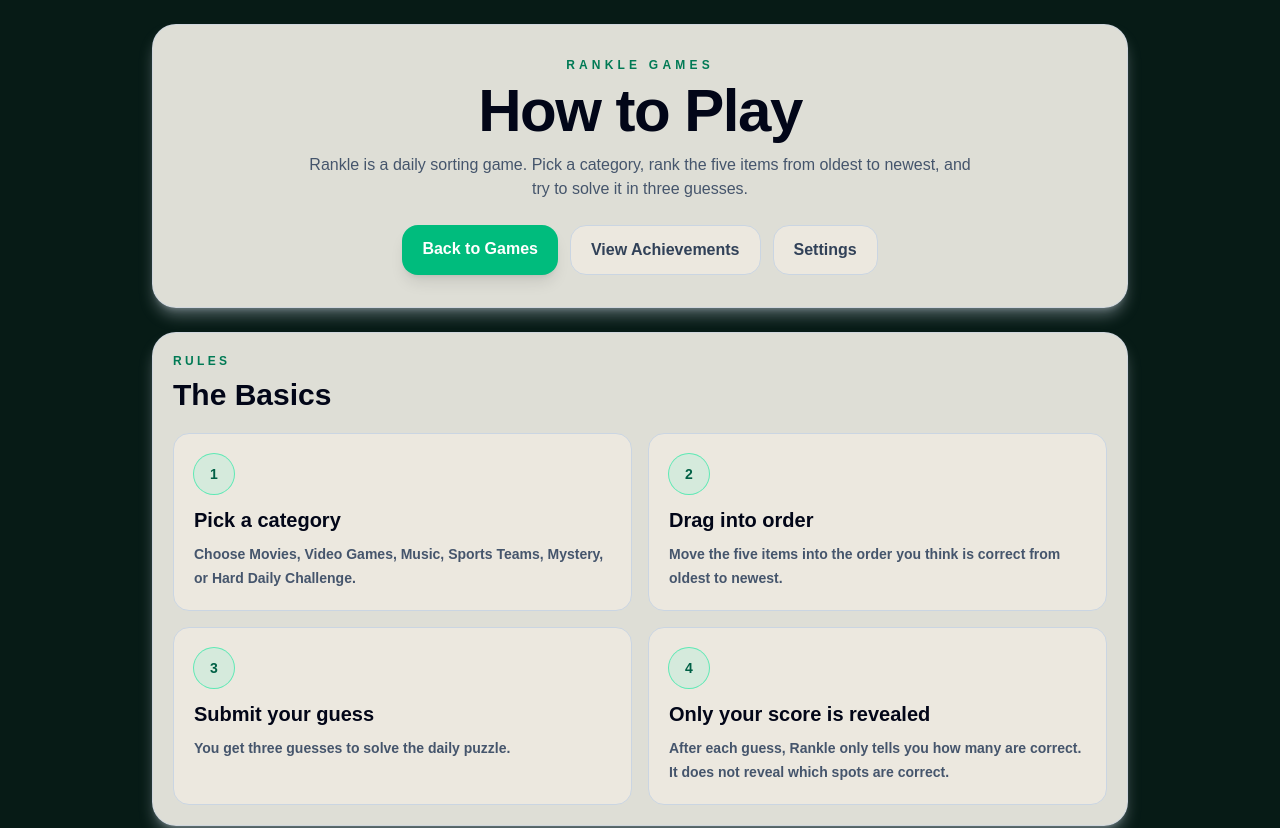
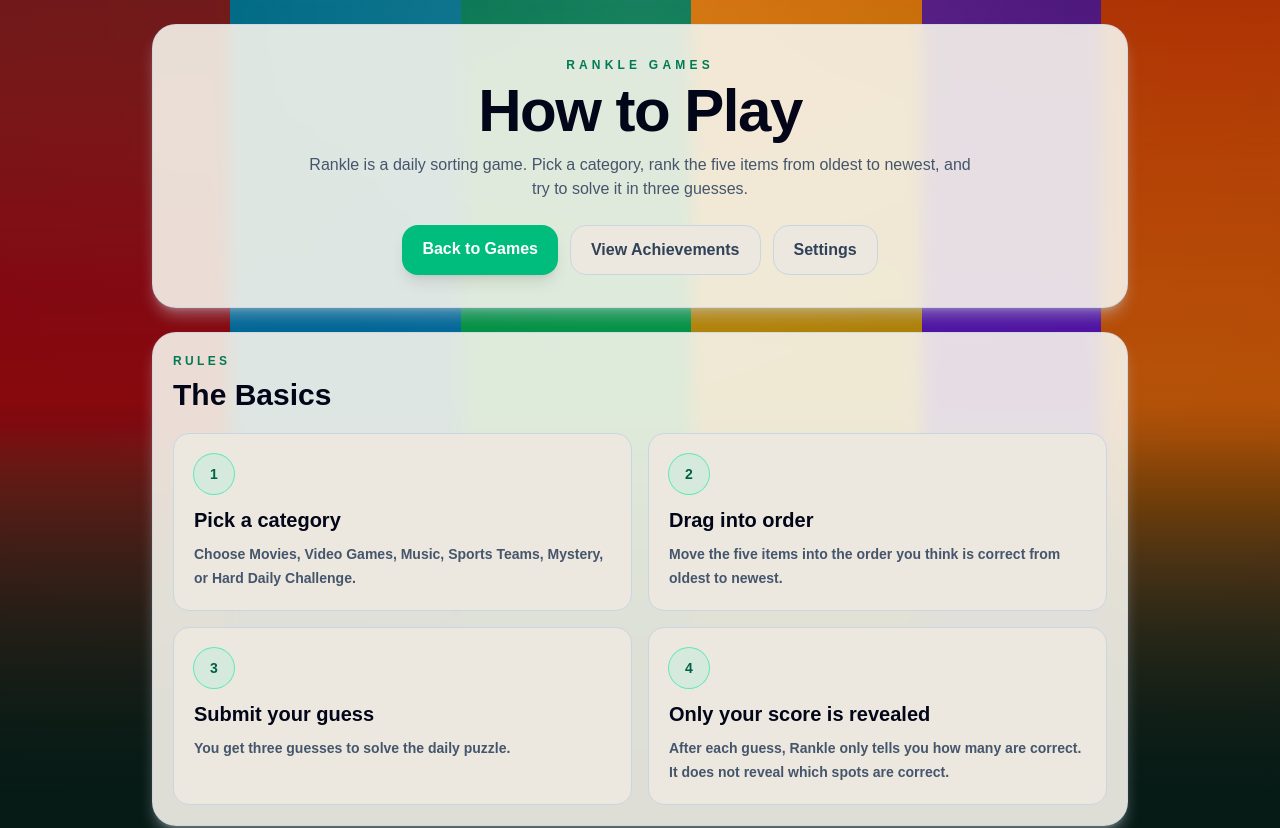
Before and after one commit to codyreese28/rankle-games, a Next.js app: page /about in a window 1280 px wide. Shown: the top 828 px of the page. Built offline with nearby package versions, Linux system fonts and the light colour scheme.

Commit message:
Fix shared arcade background

```diff
--- a/components/RanklePageBackground.tsx
+++ b/components/RanklePageBackground.tsx
@@ -7,9 +7,9 @@
 }: RanklePageBackgroundProps) {
   return (
     <main className="relative min-h-screen overflow-hidden bg-[#071b16] text-slate-900">
-      <div className="fixed inset-0 -z-10 bg-[radial-gradient(circle_at_top,#f6edd5_0%,#194235_42%,#071b16_100%)]" />
+      <div className="fixed inset-0 z-0 bg-[radial-gradient(circle_at_top,#f6edd5_0%,#194235_42%,#071b16_100%)]" />
 
-      <div className="fixed inset-0 -z-10 opacity-90">
+      <div className="fixed inset-0 z-0 opacity-90">
         <div className="absolute left-0 top-0 h-full w-[18%] bg-gradient-to-b from-red-900 via-red-700 to-[#071b16]" />
         <div className="absolute left-[18%] top-0 h-full w-[18%] bg-gradient-to-b from-cyan-700 via-sky-600 to-[#071b16]" />
         <div className="absolute left-[36%] top-0 h-full w-[18%] bg-gradient-to-b from-emerald-700 via-green-500 to-[#071b16]" />
@@ -18,9 +18,9 @@
         <div className="absolute right-0 top-0 h-full w-[14%] bg-gradient-to-b from-orange-700 via-orange-500 to-[#071b16]" />
       </div>
 
-      <div className="fixed inset-0 -z-10 bg-[linear-gradient(to_bottom,rgba(7,27,22,0.05),rgba(7,27,22,0.25)_55%,rgba(7,27,22,0.95)_100%)]" />
+      <div className="fixed inset-0 z-0 bg-[linear-gradient(to_bottom,rgba(7,27,22,0.05),rgba(7,27,22,0.25)_55%,rgba(7,27,22,0.95)_100%)]" />
 
-      <div className="relative">{children}</div>
+      <div className="relative z-10">{children}</div>
     </main>
   );
 }
```
